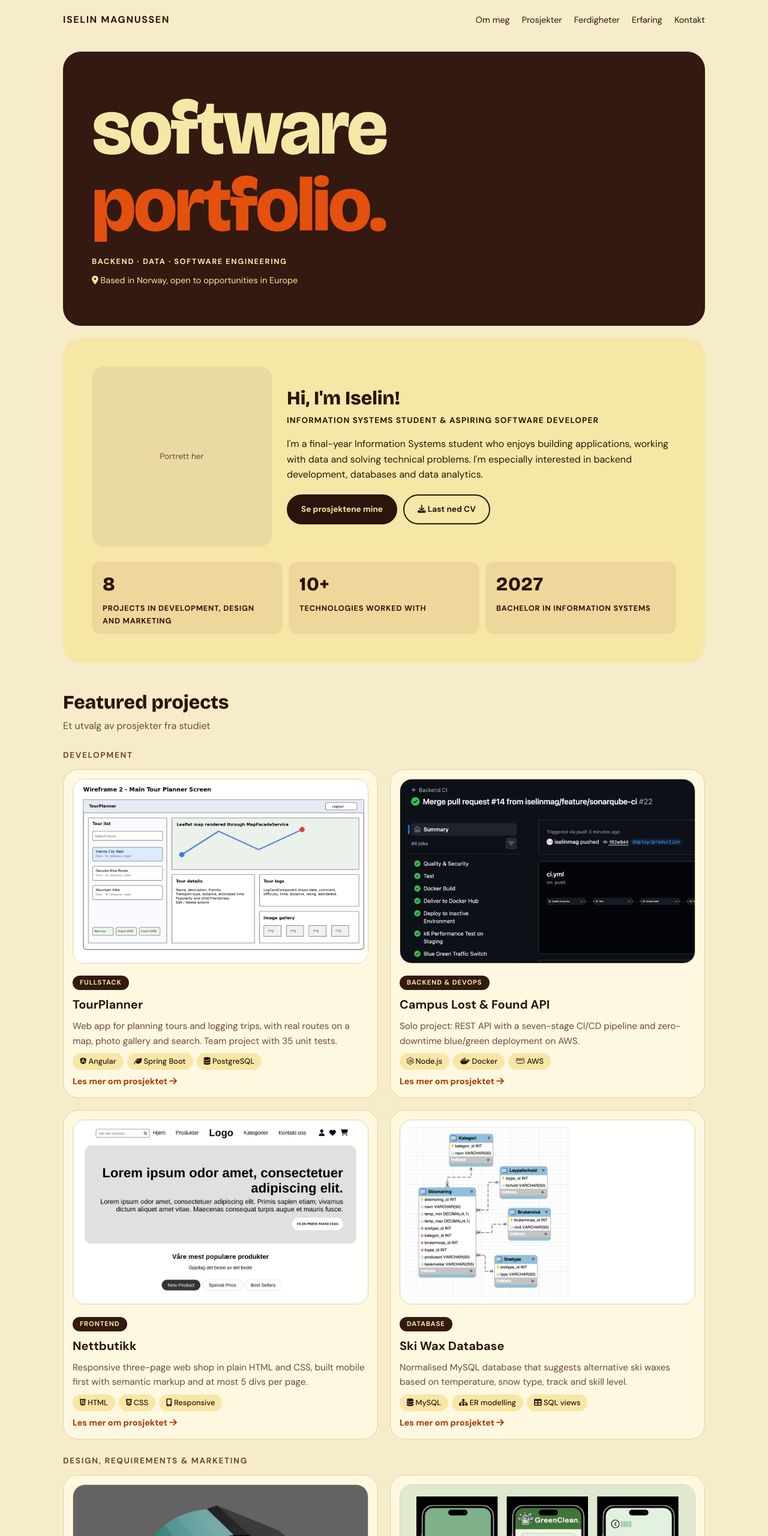
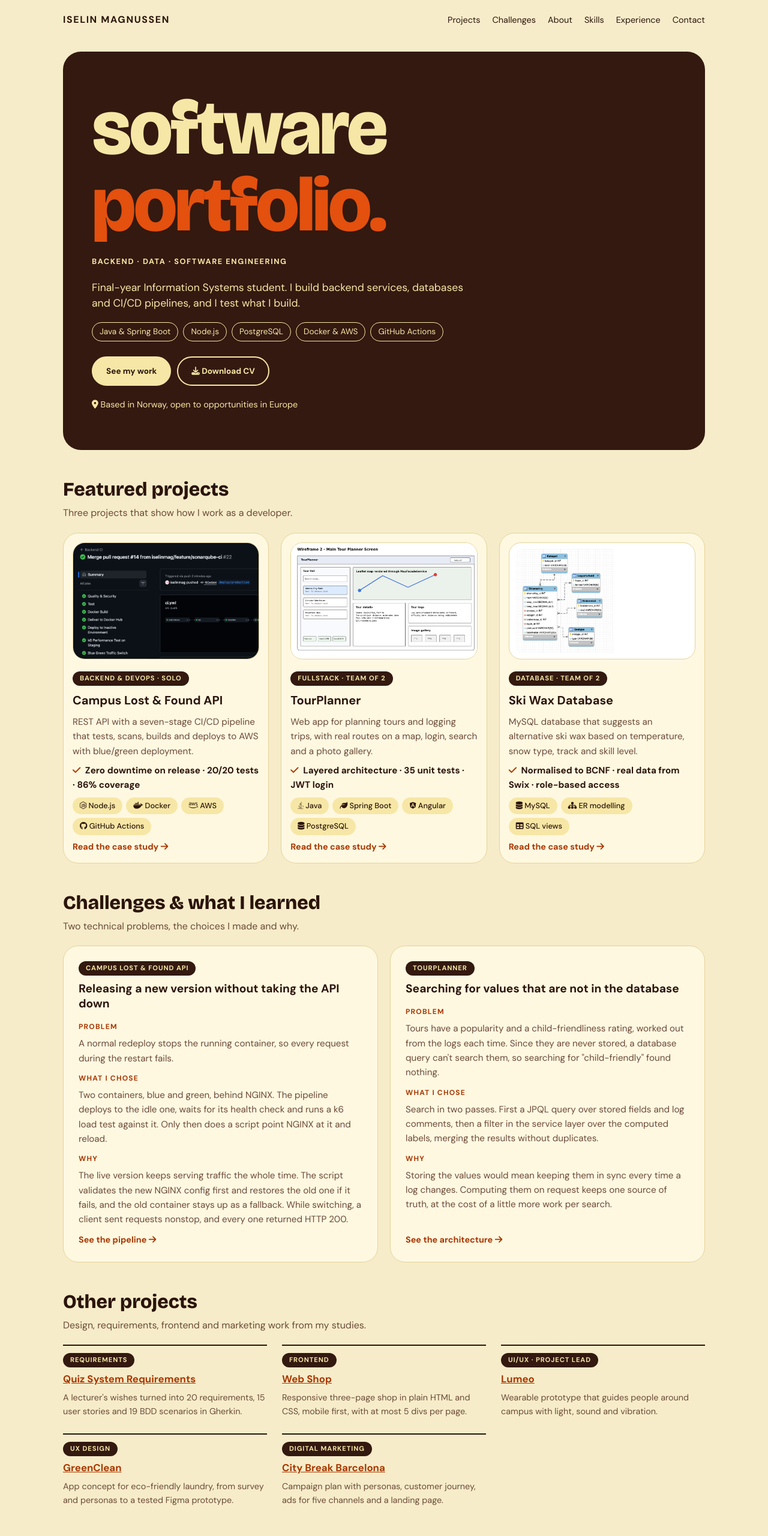
Before and after one commit to iselinmag/iselinmag.github.io, a website: page index.html in a window 1280 px wide. Shown: the top 2560 px of the page at 60% size. Drawn offline with nearby package versions, Linux system fonts and the light colour scheme.

Commit message:
Make the site English and focus the front page

```diff
--- a/index.html
+++ b/index.html
@@ -1,14 +1,15 @@
 <!DOCTYPE html>
-<html lang="nb">
+<html lang="en">
 <head>
     <meta charset="UTF-8">
     <meta name="viewport" content="width=device-width, initial-scale=1.0">
+    <meta name="description" content="Portfolio of Iselin Magnussen, final-year Information Systems student focused on backend development, databases and CI/CD.">
     <link rel="stylesheet" href="style.css">
     <link href="ikoner/css/fontawesome.css" rel="stylesheet">
     <link href="ikoner/css/brands.css" rel="stylesheet">
     <link href="ikoner/css/solid.css" rel="stylesheet">
     <link href="ikoner/css/regular.css" rel="stylesheet">
-    <title>Iselin Magnussen – Portefølje</title>
+    <title>Iselin Magnussen – Portfolio</title>
 </head>
 
 <body>
@@ -19,155 +20,154 @@
             <a href="index.html" class="logo">Iselin Magnussen</a>
             <nav class="nav-liste">
                 <ul>
-                    <li><a href="#om-meg">Om meg</a></li>
-                    <li><a href="#prosjekter">Prosjekter</a></li>
-                    <li><a href="#ferdigheter">Ferdigheter</a></li>
-                    <li><a href="#erfaring">Erfaring</a></li>
-                    <li><a href="#kontakt">Kontakt</a></li>
+                    <li><a href="#prosjekter">Projects</a></li>
+                    <li><a href="#utfordringer">Challenges</a></li>
+                    <li><a href="#om-meg">About</a></li>
+                    <li><a href="#ferdigheter">Skills</a></li>
+                    <li><a href="#erfaring">Experience</a></li>
+                    <li><a href="#kontakt">Contact</a></li>
                 </ul>
             </nav>
         </header>
 
         <main>
-<!--Banner-->
+<!--Banner: hvem jeg er og hva jeg kan, på 30 sekunder-->
             <section class="banner">
                 <h1>software <span>portfolio.</span></h1>
                 <p class="undertittel">Backend · Data · Software engineering</p>
+                <p class="banner-intro">Final-year Information Systems student. I build backend services, databases and CI/CD pipelines, and I test what I build.</p>
+                <ul class="banner-stack">
+                    <li>Java &amp; Spring Boot</li>
+                    <li>Node.js</li>
+                    <li>PostgreSQL</li>
+                    <li>Docker &amp; AWS</li>
+                    <li>GitHub Actions</li>
+                </ul>
+                <div class="knapper">
+                    <a href="#prosjekter" class="knapp gul">See my work</a>
+                    <a href="cv.pdf" class="knapp omriss"><i class="fa-solid fa-download"></i> Download CV</a>
+                </div>
                 <p class="sted"><i class="fa-solid fa-location-dot"></i> Based in Norway, open to opportunities in Europe</p>
             </section>
 
-<!--Om meg-->
-            <section id="om-meg">
-                <div class="bilde-plass portrett">
-                    <!--Bytt ut med: <img src="bilder/portrett.jpg" alt="Portrett av Iselin Magnussen">-->
-                    <p>Portrett her</p>
-                </div>
-                <div class="om-tekst">
-                    <h2>Hi, I'm Iselin!</h2>
-                    <p class="rolle">Information Systems student &amp; aspiring software developer</p>
-                    <p>I'm a final-year Information Systems student who enjoys building applications, working with data and solving technical problems. I'm especially interested in backend development, databases and data analytics.</p>
-                    <div class="knapper">
-                        <a href="#prosjekter" class="knapp mork">Se prosjektene mine</a>
-                        <a href="cv.pdf" class="knapp lys"><i class="fa-solid fa-download"></i> Last ned CV</a>
-                    </div>
-                </div>
-                <ul class="tall">
-                    <li><strong>8</strong> Projects in development, design and marketing</li>
-                    <li><strong>10+</strong> Technologies worked with</li>
-                    <li><strong>2027</strong> Bachelor in Information Systems</li>
-                </ul>
-            </section>
-
-<!--Prosjekter-->
+<!--Utvalgte prosjekter-->
             <section id="prosjekter">
                 <h2>Featured projects</h2>
-                <p class="under">Et utvalg av prosjekter fra studiet</p>
-                <h3 class="undergruppe">Development</h3>
+                <p class="under">Three projects that show how I work as a developer.</p>
 
-                <div class="prosjekt-liste">
+                <div class="prosjekt-liste utvalgt">
                     <article>
-                        <a href="tourplanner.html"><img src="bilder/tourplanner-wireframe.png" alt="Wireframe av TourPlanner med turliste, kart og bildegalleri" class="prosjekt-bilde"></a>
-                        <p class="etikett">Fullstack</p>
-                        <h3><a href="tourplanner.html">TourPlanner</a></h3>
-                        <p>Web app for planning tours and logging trips, with real routes on a map, photo gallery and search. Team project with 35 unit tests.</p>
-                        <ul class="teknologier">
-                            <li><i class="fa-brands fa-angular"></i> Angular</li>
-                            <li><i class="fa-solid fa-leaf"></i> Spring Boot</li>
-                            <li><i class="fa-solid fa-database"></i> PostgreSQL</li>
-                        </ul>
-                        <a href="tourplanner.html" class="lenke">Les mer om prosjektet <i class="fa-solid fa-arrow-right"></i></a>
-                    </article>
-
-                    <article>
-                        <a href="lost-and-found.html"><img src="bilder/lostfound-pipeline.png" alt="GitHub Actions-pipeline der alle stegene er grønne" class="prosjekt-bilde"></a>
-                        <p class="etikett">Backend &amp; DevOps</p>
+                        <a href="lost-and-found.html"><img src="bilder/lostfound-pipeline.png" alt="GitHub Actions run with all seven stages green" class="prosjekt-bilde"></a>
+                        <p class="etikett">Backend &amp; DevOps · Solo</p>
                         <h3><a href="lost-and-found.html">Campus Lost &amp; Found API</a></h3>
-                        <p>Solo project: REST API with a seven-stage CI/CD pipeline and zero-downtime blue/green deployment on AWS.</p>
+                        <p>REST API with a seven-stage CI/CD pipeline that tests, scans, builds and deploys to AWS with blue/green deployment.</p>
+                        <p class="resultat"><i class="fa-solid fa-check"></i> Zero downtime on release · 20/20 tests · 86% coverage</p>
                         <ul class="teknologier">
                             <li><i class="fa-brands fa-node-js"></i> Node.js</li>
                             <li><i class="fa-brands fa-docker"></i> Docker</li>
                             <li><i class="fa-brands fa-aws"></i> AWS</li>
+                            <li><i class="fa-brands fa-github"></i> GitHub Actions</li>
                         </ul>
-                        <a href="lost-and-found.html" class="lenke">Les mer om prosjektet <i class="fa-solid fa-arrow-right"></i></a>
+                        <a href="lost-and-found.html" class="lenke">Read the case study <i class="fa-solid fa-arrow-right"></i></a>
                     </article>
 
                     <article>
-                        <a href="nettbutikk.html"><img src="bilder/nettbutikk-forside.jpg" alt="Forsiden av nettbutikken med meny, banner og produktkort" class="prosjekt-bilde"></a>
-                        <p class="etikett">Frontend</p>
-                        <h3><a href="nettbutikk.html">Nettbutikk</a></h3>
-                        <p>Responsive three-page web shop in plain HTML and CSS, built mobile first with semantic markup and at most 5 divs per page.</p>
+                        <a href="tourplanner.html"><img src="bilder/tourplanner-wireframe.png" alt="Wireframe of TourPlanner with tour list, map and image gallery" class="prosjekt-bilde"></a>
+                        <p class="etikett">Fullstack · Team of 2</p>
+                        <h3><a href="tourplanner.html">TourPlanner</a></h3>
+                        <p>Web app for planning tours and logging trips, with real routes on a map, login, search and a photo gallery.</p>
+                        <p class="resultat"><i class="fa-solid fa-check"></i> Layered architecture · 35 unit tests · JWT login</p>
                         <ul class="teknologier">
-                            <li><i class="fa-brands fa-html5"></i> HTML</li>
-                            <li><i class="fa-brands fa-css3-alt"></i> CSS</li>
-                            <li><i class="fa-solid fa-mobile-screen"></i> Responsive</li>
+                            <li><i class="fa-brands fa-java"></i> Java</li>
+                            <li><i class="fa-solid fa-leaf"></i> Spring Boot</li>
+                            <li><i class="fa-brands fa-angular"></i> Angular</li>
+                            <li><i class="fa-solid fa-database"></i> PostgreSQL</li>
                         </ul>
-                        <a href="nettbutikk.html" class="lenke">Les mer om prosjektet <i class="fa-solid fa-arrow-right"></i></a>
+                        <a href="tourplanner.html" class="lenke">Read the case study <i class="fa-solid fa-arrow-right"></i></a>
                     </article>
+
                     <article>
-                        <a href="skismoring.html"><img src="bilder/skismoring-er.png" alt="ER-diagram for skismøringsdatabasen" class="prosjekt-bilde hvit"></a>
-                        <p class="etikett">Database</p>
+                        <a href="skismoring.html"><img src="bilder/skismoring-er.png" alt="ER diagram of the ski wax database" class="prosjekt-bilde hvit"></a>
+                        <p class="etikett">Database · Team of 2</p>
                         <h3><a href="skismoring.html">Ski Wax Database</a></h3>
-                        <p>Normalised MySQL database that suggests alternative ski waxes based on temperature, snow type, track and skill level.</p>
+                        <p>MySQL database that suggests an alternative ski wax based on temperature, snow type, track and skill level.</p>
+                        <p class="resultat"><i class="fa-solid fa-check"></i> Normalised to BCNF · real data from Swix · role-based access</p>
                         <ul class="teknologier">
                             <li><i class="fa-solid fa-database"></i> MySQL</li>
                             <li><i class="fa-solid fa-sitemap"></i> ER modelling</li>
                             <li><i class="fa-solid fa-table"></i> SQL views</li>
                         </ul>
-                        <a href="skismoring.html" class="lenke">Les mer om prosjektet <i class="fa-solid fa-arrow-right"></i></a>
+                        <a href="skismoring.html" class="lenke">Read the case study <i class="fa-solid fa-arrow-right"></i></a>
                     </article>
                 </div>
-                <h3 class="undergruppe">Design, requirements &amp; marketing</h3>
-                <div class="prosjekt-liste design">
+            </section>
+
+<!--Utfordringer og hva jeg lærte-->
+            <section id="utfordringer">
+                <h2>Challenges &amp; what I learned</h2>
+                <p class="under">Two technical problems, the choices I made and why.</p>
+                <div class="utfordring-liste">
                     <article>
-                        <a href="lumeo.html"><img src="bilder/lumeo-3d.jpg" alt="3D-modell av Lumeo-klokken i turkis" class="prosjekt-bilde"></a>
-                        <p class="etikett">UI/UX &amp; Prototyping</p>
-                        <h3><a href="lumeo.html">Lumeo</a></h3>
-                        <p>Wearable that guides people around campus with light, sound and vibration. Designed with Design Thinking and tested with real users.</p>
-                        <ul class="teknologier">
-                            <li><i class="fa-solid fa-pen-ruler"></i> Figma</li>
-                            <li><i class="fa-solid fa-microchip"></i> Micro:bit</li>
-                            <li><i class="fa-solid fa-hand"></i> Usability testing</li>
-                        </ul>
-                        <a href="lumeo.html" class="lenke">Les mer om prosjektet <i class="fa-solid fa-arrow-right"></i></a>
+                        <p class="etikett">Campus Lost &amp; Found API</p>
+                        <h3>Releasing a new version without taking the API down</h3>
+                        <dl>
+                            <dt>Problem</dt>
+                            <dd>A normal redeploy stops the running container, so every request during the restart fails.</dd>
+                            <dt>What I chose</dt>
+                            <dd>Two containers, blue and green, behind NGINX. The pipeline deploys to the idle one, waits for its health check and runs a k6 load test against it. Only then does a script point NGINX at it and reload.</dd>
+                            <dt>Why</dt>
+                            <dd>The live version keeps serving traffic the whole time. The script validates the new NGINX config first and restores the old one if it fails, and the old container stays up as a fallback. While switching, a client sent requests nonstop, and every one returned HTTP 200.</dd>
+                        </dl>
+                        <a href="lost-and-found.html" class="lenke">See the pipeline <i class="fa-solid fa-arrow-right"></i></a>
                     </article>
                     <article>
-                        <a href="greenclean.html"><img src="bilder/greenclean-kort.jpg" alt="Tre skjermer fra GreenClean: startskjerm, hovedmeny og skanner" class="prosjekt-bilde"></a>
-                        <p class="etikett">UX Design</p>
+                        <p class="etikett">TourPlanner</p>
+                        <h3>Searching for values that are not in the database</h3>
+                        <dl>
+                            <dt>Problem</dt>
+                            <dd>Tours have a popularity and a child-friendliness rating, worked out from the logs each time. Since they are never stored, a database query can't search them, so searching for "child-friendly" found nothing.</dd>
+                            <dt>What I chose</dt>
+                            <dd>Search in two passes. First a JPQL query over stored fields and log comments, then a filter in the service layer over the computed labels, merging the results without duplicates.</dd>
+                            <dt>Why</dt>
+                            <dd>Storing the values would mean keeping them in sync every time a log changes. Computing them on request keeps one source of truth, at the cost of a little more work per search.</dd>
+                        </dl>
+                        <a href="tourplanner.html" class="lenke">See the architecture <i class="fa-solid fa-arrow-right"></i></a>
+                    </article>
+                </div>
+            </section>
+
+<!--Andre prosjekter-->
+            <section id="andre-prosjekter">
+                <h2>Other projects</h2>
+                <p class="under">Design, requirements, frontend and marketing work from my studies.</p>
+                <ul class="kompakt-liste">
+                    <li>
+                        <p class="etikett">Requirements</p>
+                        <h3><a href="quiz-krav.html">Quiz System Requirements</a></h3>
+                        <p>A lecturer's wishes turned into 20 requirements, 15 user stories and 19 BDD scenarios in Gherkin.</p>
+                    </li>
+                    <li>
+                        <p class="etikett">Frontend</p>
+                        <h3><a href="nettbutikk.html">Web Shop</a></h3>
+                        <p>Responsive three-page shop in plain HTML and CSS, mobile first, with at most 5 divs per page.</p>
+                    </li>
+                    <li>
+                        <p class="etikett">UI/UX · Project lead</p>
+                        <h3><a href="lumeo.html">Lumeo</a></h3>
+                        <p>Wearable prototype that guides people around campus with light, sound and vibration.</p>
+                    </li>
+                    <li>
+                        <p class="etikett">UX design</p>
                         <h3><a href="greenclean.html">GreenClean</a></h3>
-                        <p>App concept that helps people wash clothes with less microplastic pollution. From survey and personas to a tested Figma prototype.</p>
-                        <ul class="teknologier">
-                            <li><i class="fa-solid fa-pen-ruler"></i> Figma</li>
-                            <li><i class="fa-solid fa-leaf"></i> UN SDG 6</li>
-                            <li><i class="fa-solid fa-hand"></i> Usability testing</li>
-                        </ul>
-                        <a href="greenclean.html" class="lenke">Les mer om prosjektet <i class="fa-solid fa-arrow-right"></i></a>
-                    </article>
-                    <article>
-                        <a href="city-break.html"><img src="bilder/citybreak-landingsside.jpg" alt="Landingssiden for kampanjen City Break Barcelona" class="prosjekt-bilde"></a>
+                        <p>App concept for eco-friendly laundry, from survey and personas to a tested Figma prototype.</p>
+                    </li>
+                    <li>
                         <p class="etikett">Digital marketing</p>
                         <h3><a href="city-break.html">City Break Barcelona</a></h3>
-                        <p>Campaign plan for a weekend-trip offer aimed at young adults: personas, customer journey, ads for five channels and a landing page.</p>
-                        <ul class="teknologier">
-                            <li><i class="fa-solid fa-bullhorn"></i> Campaign</li>
-                            <li><i class="fa-brands fa-instagram"></i> Social ads</li>
-                            <li><i class="fa-brands fa-html5"></i> Landing page</li>
-                        </ul>
-                        <a href="city-break.html" class="lenke">Les mer om prosjektet <i class="fa-solid fa-arrow-right"></i></a>
-                    </article>
-                    <article>
-                        <a href="quiz-krav.html"><img src="bilder/krav-gherkin.png" alt="Gherkin-scenarioer for et quizsystem" class="prosjekt-bilde hvit"></a>
-                        <p class="etikett">Requirements</p>
-                        <h3><a href="quiz-krav.html">Quiz System Requirements</a></h3>
-                        <p>A lecturer's wishes turned into 20 numbered requirements, 15 user stories and 19 BDD scenarios, traceable from need to test.</p>
-                        <ul class="teknologier">
-                            <li><i class="fa-solid fa-list-check"></i> User stories</li>
-                            <li><i class="fa-solid fa-vial"></i> BDD / Gherkin</li>
-                            <li><i class="fa-solid fa-diagram-project"></i> Traceability</li>
-                        </ul>
-                        <a href="quiz-krav.html" class="lenke">Les mer om prosjektet <i class="fa-solid fa-arrow-right"></i></a>
-                    </article>
-                </div>
-                        </section>
+                        <p>Campaign plan with personas, customer journey, ads for five channels and a landing page.</p>
+                    </li>
+                </ul>
+            </section>
 
 <!--Kommende: bacheloroppgave-->
             <section id="bachelor">
@@ -183,6 +183,24 @@
                         <li>My background as a dental health secretary helps with medical terms and documentation under time pressure</li>
                     </ul>
                 </div>
+            </section>
+
+<!--Om meg-->
+            <section id="om-meg">
+                <div class="bilde-plass portrett">
+                    <!--Bytt ut med: <img src="bilder/portrett.jpg" alt="Portrait of Iselin Magnussen">-->
+                    <p>Portrait</p>
+                </div>
+                <div class="om-tekst">
+                    <h2>Hi, I'm Iselin!</h2>
+                    <p class="rolle">Information Systems student &amp; aspiring software developer</p>
+                    <p>I'm in my final year of a bachelor in Information Systems at Østfold University College, specialising in software engineering. I enjoy backend work most: APIs, databases and the pipelines that test and ship them. Before tech I worked several years as a dental health secretary and in retail, so I'm used to working carefully under time pressure and with people.</p>
+                </div>
+                <ul class="tall">
+                    <li><strong>8</strong> Projects in development, design and marketing</li>
+                    <li><strong>10+</strong> Technologies worked with</li>
+                    <li><strong>2027</strong> Bachelor in Information Systems</li>
+                </ul>
             </section>
 
 <!--Ferdigheter-->
@@ -327,7 +345,7 @@
                     <li>linkinator</li>
                     <li>pa11y &amp; axe</li>
                 </ul>
-                <a href="https://github.com/iselinmag/iselinmag.github.io" class="lenke">Se koden og pipelinen på GitHub <i class="fa-solid fa-arrow-right"></i></a>
+                <a href="https://github.com/iselinmag/iselinmag.github.io" class="lenke">See the code and pipeline on GitHub <i class="fa-solid fa-arrow-right"></i></a>
             </section>
         </main>
 
--- a/package.json
+++ b/package.json
@@ -2,7 +2,7 @@
   "name": "iselinmag.github.io",
   "version": "1.0.0",
   "private": true,
-  "description": "Portefølje for Iselin Magnussen, ren HTML og CSS",
+  "description": "Portfolio of Iselin Magnussen, plain HTML and CSS",
   "scripts": {
     "test:html": "html-validate \"*.html\"",
     "test:links": "linkinator . --config linkinator.config.json",
--- a/style.css
+++ b/style.css
@@ -1246,3 +1246,178 @@ footer i {
     max-width: 65ch;
     color: var(--gra-tekst);
 }
+
+/*BANNER: KORT INTRO, TEKNOLOGIER OG KNAPPER*/
+.banner-intro {
+    margin-top: 20px;
+    max-width: 52ch;
+    font-size: 1.1rem;
+    line-height: 1.5;
+}
+
+.banner-stack {
+    display: flex;
+    flex-wrap: wrap;
+    gap: 8px;
+    margin-top: 18px;
+}
+
+.banner-stack li {
+    border: 1.5px solid var(--gul);
+    border-radius: 40px;
+    padding: 4px 12px;
+    font-size: 0.85rem;
+}
+
+.banner .knapper {
+    margin-top: 25px;
+}
+
+.knapp.gul {
+    background-color: var(--gul);
+    border-color: var(--gul);
+    color: var(--tekst);
+}
+
+.knapp.omriss {
+    background-color: transparent;
+    border-color: var(--gul);
+    color: var(--gul);
+}
+
+.banner .sted {
+    margin-top: 20px;
+}
+
+/*UTVALGTE PROSJEKTER*/
+.resultat {
+    font-weight: 700;
+    font-size: 0.9rem;
+    color: var(--tekst) !important;
+}
+
+.resultat i {
+    color: var(--oransje-tekst);
+    margin-right: 4px;
+}
+
+@media only screen and (min-width: 600px) {
+    .prosjekt-liste.utvalgt {
+        grid-template-columns: 1fr;
+    }
+}
+
+@media only screen and (min-width: 1000px) {
+    .prosjekt-liste.utvalgt {
+        grid-template-columns: 1fr 1fr 1fr;
+    }
+}
+
+/*UTFORDRINGER*/
+#utfordringer {
+    margin-top: 50px;
+}
+
+.utfordring-liste {
+    display: grid;
+    grid-template-columns: 1fr;
+    gap: 20px;
+}
+
+.utfordring-liste article {
+    display: flex;
+    flex-direction: column;
+    gap: 10px;
+    background-color: #fff8e1;
+    border: 1px solid #e5d39a;
+    border-radius: 25px;
+    padding: 25px;
+}
+
+.utfordring-liste .etikett {
+    align-self: flex-start;
+}
+
+.utfordring-liste h3 {
+    font-size: 1.2rem;
+    line-height: 1.3;
+}
+
+.utfordring-liste dl {
+    display: grid;
+    gap: 6px;
+}
+
+.utfordring-liste dt {
+    font-size: 0.75rem;
+    font-weight: 700;
+    text-transform: uppercase;
+    letter-spacing: 0.1em;
+    color: var(--oransje-tekst);
+    margin-top: 6px;
+}
+
+.utfordring-liste dd {
+    margin: 0;
+    color: var(--gra-tekst);
+    font-size: 0.95rem;
+}
+
+.utfordring-liste .lenke {
+    margin-top: auto;
+}
+
+@media only screen and (min-width: 1000px) {
+    .utfordring-liste {
+        grid-template-columns: 1fr 1fr;
+    }
+}
+
+/*ANDRE PROSJEKTER*/
+#andre-prosjekter {
+    margin-top: 50px;
+}
+
+.kompakt-liste {
+    display: grid;
+    grid-template-columns: 1fr;
+    gap: 12px;
+}
+
+.kompakt-liste li {
+    display: flex;
+    flex-direction: column;
+    gap: 6px;
+    border-top: 2px solid var(--tekst);
+    padding-top: 12px;
+}
+
+.kompakt-liste .etikett {
+    align-self: flex-start;
+}
+
+.kompakt-liste h3 {
+    font-size: 1.05rem;
+}
+
+.kompakt-liste h3 a {
+    color: var(--oransje-tekst);
+}
+
+.kompakt-liste p:last-child {
+    color: var(--gra-tekst);
+    font-size: 0.9rem;
+}
+
+@media only screen and (min-width: 600px) {
+    .kompakt-liste {
+        grid-template-columns: 1fr 1fr;
+        gap: 25px;
+    }
+}
+
+@media only screen and (min-width: 1000px) {
+    .kompakt-liste {
+        grid-template-columns: repeat(3, 1fr);
+    }
+}
```
Also changed, not shown: city-break.html (+17 -16 lines), greenclean.html (+20 -19 lines), lost-and-found.html (+15 -14 lines), lumeo.html (+16 -15 lines), nettbutikk.html (+17 -16 lines), quiz-krav.html (+10 -9 lines), skismoring.html (+12 -11 lines), tourplanner.html (+16 -15 lines), .github/workflows/ci.yml, README.md, 2 other files.
